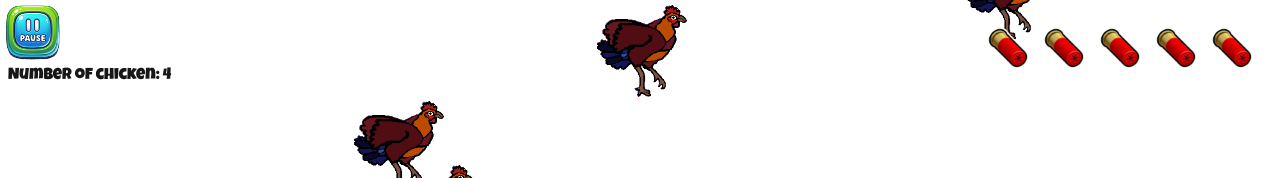
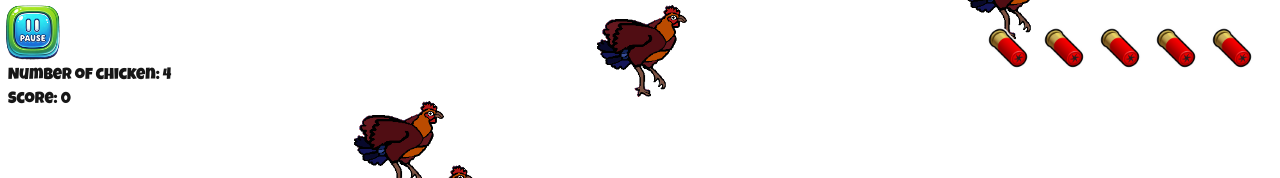
Before and after one commit to Chigga-Solutions/Cock-Down-Shooter, a Next.js app: page /play in a window 1280 px wide. Shown: the top 178 px of the page. Built offline with nearby package versions, Linux system fonts and the light colour scheme.

Commit message:
add score and update todo in readme

```diff
--- a/src/app/play/page.tsx
+++ b/src/app/play/page.tsx
@@ -19,6 +19,7 @@ export default function Play() {
   const [chicken, setChickens] = useState<LivingChicken[]>([]);
   const [bullets, setBullets] = useState(5);
   const [showRotateMessage, setShowRotateMessage] = useState(false);
+  const [score, setScore] = useState(0);
   const playStateRef = useRef(paused);
 
   function pauseGame() {
@@ -79,6 +80,8 @@ export default function Play() {
             <Chicken
               key={id}
               onFinished={() => {
+
+                //setScore((prev) => prev - 1);decrease only if its shoted
                 setChickens(
                   (prev) => prev.filter((chicken) => chicken.id !== id), // Remove the chicken by id
                 );
@@ -130,9 +133,12 @@ export default function Play() {
 
           for (const element of document.getElementsByClassName('cocked')) {
             if (areOverlapped(clientRect, element.getBoundingClientRect())) {
+              setScore((prev) => prev + 1);
               element.classList.add('bg-red-500');
+              // => delete chicken when shoted
             }
           }
+
           return prevBullets - 1;
         } else {
           //console.log('out of ammo');
@@ -181,6 +187,7 @@ export default function Play() {
       <PauseButton onClick={() => pauseGame()} />
       <div className='pl-2'>
         <h1>Number of chicken: {chicken.length}</h1>
+        <h1>Score: {score}</h1>
       </div>
       {chicken.map((c) => c.chicken)}
       <div className='fixed top-6 right-6 w-full flex justify-end'>
--- a/src/components/chicken.tsx
+++ b/src/components/chicken.tsx
@@ -10,6 +10,7 @@ interface ChickenProps {
   posStart?: [left: number, down: number];
   posEnd?: [left: number, down: number];
   speed: number;
+  shot?: boolean;
 }
 
 export function Chicken({
```
Also changed, not shown: 1 other file (tests, documents, lock files or other folders).
